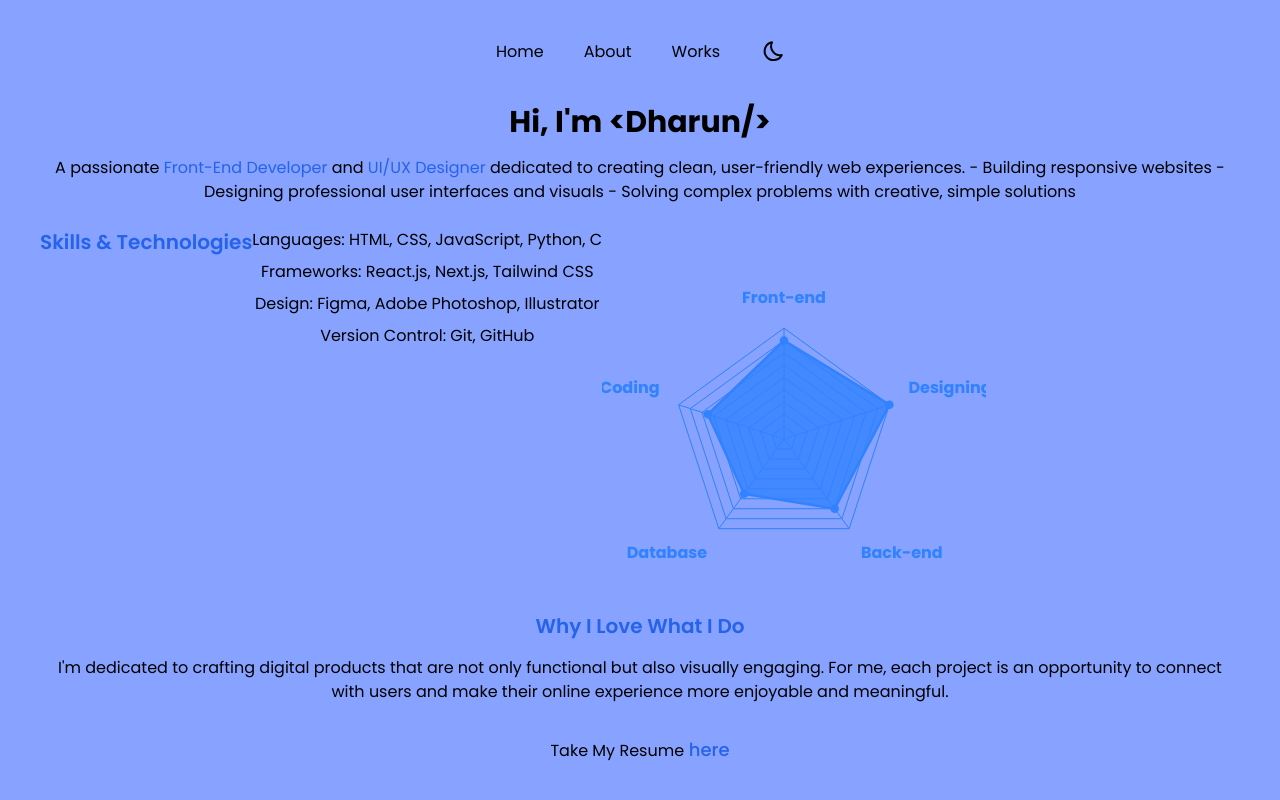
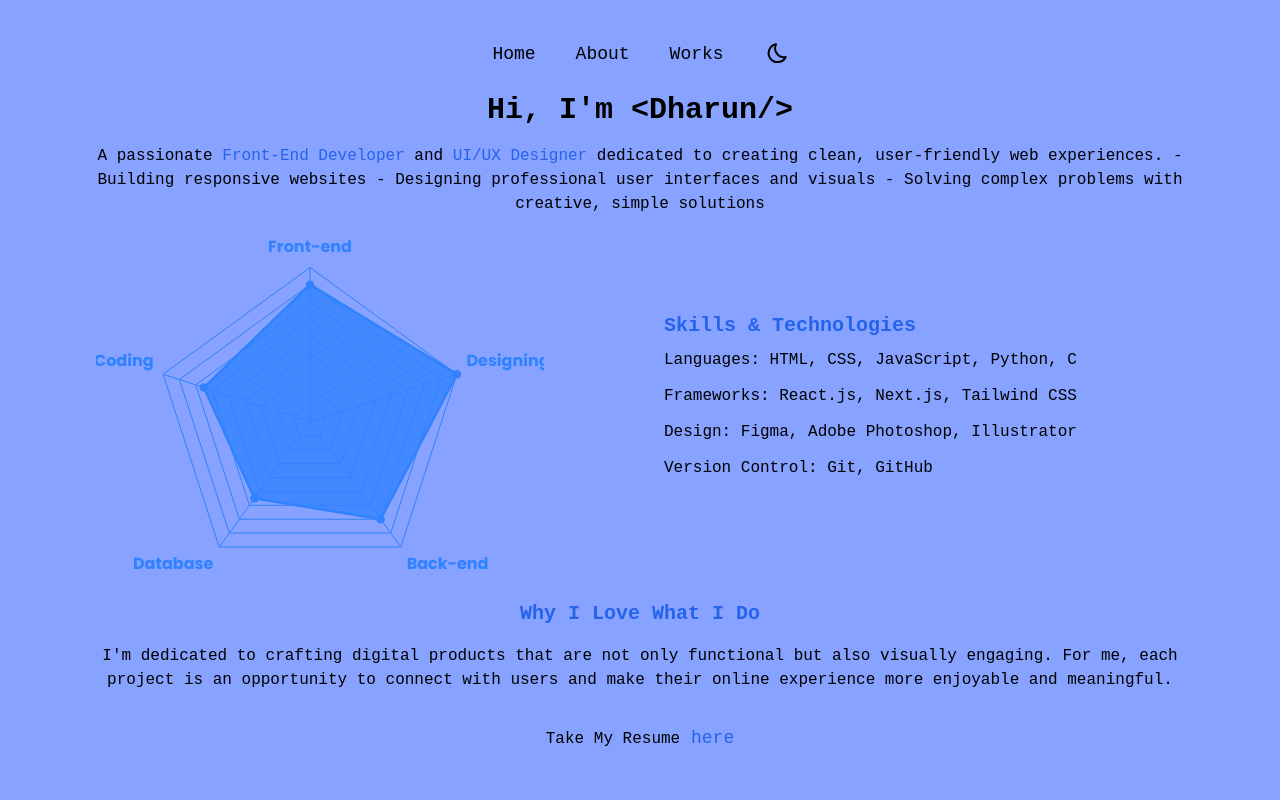
Before and after one commit to DharuNamikaze/my-portfolio, a Next.js app: page /About in a window 1280 px wide. Shown: the top 800 px of the page. Built offline with nearby package versions, Linux system fonts and the light colour scheme.

Commit message:
Chart adjusted

```diff
--- a/components/Footer.jsx
+++ b/components/Footer.jsx
@@ -3,8 +3,8 @@ import Link from 'next/link';
 
 const Footer = () => {
   return (
-    <footer className='foot p-6 text-center text-sm '>
-      <div className='links flex justify-center gap-5'>
+    <footer className="footer p-6 text-center text-sm mt-auto">
+      <div className="links flex justify-center gap-5">
         <Link href="https://github.com/DharuNamikaze" target="_blank" aria-label="GitHub">
           <svg width="24" height="24" fill="currentColor" xmlns="http://www.w3.org/2000/svg" viewBox="0 0 24 24">
             <path d="M12 .297a12 12 0 00-3.793 23.419c.6.111.82-.256.82-.571 0-.282-.011-1.03-.017-2.021-3.338.729-4.042-1.61-4.042-1.61-.546-1.387-1.333-1.756-1.333-1.756-1.09-.745.083-.73.083-.73 1.205.084 1.839 1.238 1.839 1.238 1.07 1.835 2.809 1.304 3.494.997.108-.776.42-1.304.763-1.604-2.665-.3-5.466-1.332-5.466-5.931 0-1.31.469-2.381 1.236-3.22-.123-.302-.536-1.519.117-3.165 0 0 1.008-.322 3.3 1.23a11.484 11.484 0 016.003 0c2.29-1.553 3.297-1.23 3.297-1.23.653 1.646.241 2.863.118 3.165.77.839 1.234 1.91 1.234 3.22 0 4.61-2.805 5.628-5.475 5.921.43.37.824 1.102.824 2.222 0 1.605-.015 2.896-.015 3.293 0 .317.217.687.825.571A12 12 0 0012 .297z"/>
@@ -24,7 +24,7 @@ const Footer = () => {
         </Link>
       </div>
       <br />
-      <p className='flex justify-center '>© {new Date().getFullYear()} Dharun R - Personal Portfolio. All rights Unreserved.</p>
+      <p className="flex justify-center">© {new Date().getFullYear()} Dharun R - Personal Portfolio. All rights Unreserved.</p>
     </footer>
   );
 };
--- a/components/RadarChart.jsx
+++ b/components/RadarChart.jsx
@@ -1,7 +1,13 @@
-// components/RadarChart.js
-import { useEffect, useState } from 'react';
 import { Radar } from 'react-chartjs-2';
-import { Chart as ChartJS, RadialLinearScale, PointElement, LineElement, Filler, Tooltip, Legend } from 'chart.js/auto';
+import {
+  Chart as ChartJS,
+  RadialLinearScale,
+  PointElement,
+  LineElement,
+  Filler,
+  Tooltip,
+  Legend,
+} from 'chart.js/auto';
 
 ChartJS.register(RadialLinearScale, PointElement, LineElement, Filler, Tooltip, Legend);
 
@@ -11,45 +17,55 @@ const RadarChart = () => {
     datasets: [
       {
         data: [80, 90, 70, 55, 65],
-        backgroundColor: 'rgba(49, 130, 256, 0.8)', // Light blue background with transparency
-        borderColor: 'rgba(49, 130, 256, 1)',        // Solid blue for the border
+        backgroundColor: 'rgba(49, 130, 256, 0.8)',
+        borderColor: 'rgba(49, 130, 256, 1)',
         borderWidth: 2.5,
       },
     ],
   };
 
   const options = {
-    plugins: {
-      legend: {
-        display: false, // Disables the legend entirely
+    responsive: true,
+    maintainAspectRatio: false, // Allows the chart to stretch within the container
+    layout: {
+      padding: {
+        top: -15, // Adjusts the chart’s top padding
+        bottom: -15, // Adjusts the chart’s bottom padding
       },
     },
-   scales: {
+    scales: {
       r: {
         beginAtZero: true,
-        angleLines: { color: 'rgba(49, 130, 256, 1)' },
+        angleLines: {
+          color: 'rgba(49, 130, 256, 1)',
+        },
         ticks: {
-          display: false,
+          display: false, // Hides ticks
         },
         grid: {
-          color: '#3182F8', // Light blue grid color
+          color: '#3182F8',
         },
         pointLabels: {
           font: {
-            family:'poppins',
+            family: 'Poppins',
             size: 16,
             weight: 'bold',
           },
-          color: 'rgba(49, 130, 256, 1)', // Label text color in solid blue
-          padding: 20,
+          color: 'rgba(49, 130, 256, 1)',
+          padding: 10, // Padding around point labels
         },
+      },
+    },
+    plugins: {
+      legend: {
+        display: false, // Removes unnecessary legend space
       },
     },
   };
 
   return (
-    <div className="flex justify-center items-center">
-      <div className="w-96 h-96">
+    <div className="flex justify-center">
+      <div className="w-full max-w-md h-96">
         <Radar data={data} options={options} />
       </div>
     </div>
--- a/pages/About.jsx
+++ b/pages/About.jsx
@@ -3,48 +3,60 @@ import "../styles/globals.css";
 const About = () => {
   return (
     <>
-      <section className="p-10 justify-center">
+      <section className="xs:p-6 justify-center">
         <h1 className="text-3xl font-bold text-center mb-4">
           Hi, I&apos;m {`<Dharun/>`}
         </h1>
-        <p className="mb-6 text-center">
-          A passionate <span className="text-blue-600">Front-End Developer</span>{" "}
-          and <span className=" text-blue-600">UI/UX Designer</span> dedicated to
-          creating clean, user-friendly web experiences. - Building responsive websites - Designing professional user interfaces and visuals - Solving complex problems with creative, simple solutions
+        <p className="text-center md:px-11">
+          A passionate{" "}
+          <span className="text-blue-600">Front-End Developer</span> and{" "}
+          <span className=" text-blue-600">UI/UX Designer</span> dedicated to
+          creating clean, user-friendly web experiences. - Building responsive
+          websites - Designing professional user interfaces and visuals -
+          Solving complex problems with creative, simple solutions
         </p>
+        <div className="md:flex md:space-x-8 lg:space-x-12 items-center">
+  {/* RadarChart */}
+  <div className="flex-1">
+    <RadarChart />
+  </div>
 
-        <div className="xl:flex">
-            <h2 className="text-xl font-semibold text-center text-blue-600 mb-2">
+  {/* Skills & Technologies */}
+  <div className="flex-1 mb-6 xs:text-left sm:text-left">
+    <h2 className="text-xl font-semibold text-blue-600 mb-2">
       Skills & Technologies
     </h2>
-            <ul className="space-y-2 text-center">
+    <ul className="space-y-3">
       <li>Languages: HTML, CSS, JavaScript, Python, C</li>
       <li>Frameworks: React.js, Next.js, Tailwind CSS</li>
       <li>Design: Figma, Adobe Photoshop, Illustrator</li>
       <li>Version Control: Git, GitHub</li>
     </ul>
-          <RadarChart/>
   </div>
-        <div className="">
-          <h2 className="text-xl font-semibold text-blue-600 mb-4 text-center">
+</div>
+
+        <div className="xs:text-left sm:text-center sm:">
+          <h2 className="text-xl font-semibold text-blue-600 mb-4">
             Why I Love What I Do
           </h2>
-          <p className="text-base mb-4 sm:text-center  xs:px-10 ">
-          I&apos;m dedicated to crafting digital products that are not only functional but also visually engaging.
-          For me, each project is an opportunity to connect with users and make their online experience
+          <p className="text-base mb-4 md:px-11 ">
+            I&apos;m dedicated to crafting digital products that are not only
+            functional but also visually engaging. For me, each project is an
+            opportunity to connect with users and make their online experience
             more enjoyable and meaningful.
           </p>
         </div>
-
         <div className="text-center mt-8">
-          Take My {" "}
-          Resume
+          Take My Resume
           <a
             href="../assets/Dharun-Resume.pdf"
             target="_blank"
             rel="noopener noreferrer"
             className="text-lg font-medium text-blue-600 hover:underline"
-          > here</a>
+          >
+            {" "}
+            here
+          </a>
         </div>
       </section>
     </>
--- a/src/app/page.jsx
+++ b/src/app/page.jsx
@@ -20,11 +20,11 @@ export default function Home() {
 
   return (
     <>
-      <h1 className="flex justify-center my-5 text-4xl font-extrabold">
+      <h1 className="flex justify-center mb-5 xs:text-4xl md:text-6xl lg:text-8xl xl:text-9xl font-extrabold">
         {text}
         <Cursor />
       </h1>
-      <p className=" px-8 text-center text-base md:text-lg xl:px-32 md:px-14 mb-5">
+      <p className=" px-8 items-center text-center text-base md:text-lg xl:px-32 md:px-14 mb-5">
         I&apos;m a front-end developer with a keen eye for design and a passion for creating intuitive, user-focused digital experiences.
         Skilled in React, Tailwind CSS, and Next.js.
         With a foundation in UI/UX design, I bring visual storytelling to life through tools like Adobe Photoshop, Illustrator, and Canva.
--- a/styles/globals.css
+++ b/styles/globals.css
@@ -3,7 +3,7 @@
 @tailwind utilities;
 
 body {
-  font-family: 'Poppins', sans-serif;
+  font-family: 'JetBrains Mono', monospace;
 }
 
 :root{
--- a/tailwind.config.js
+++ b/tailwind.config.js
@@ -5,6 +5,24 @@ module.exports = {
     './src/app/**/*.{js,ts,jsx,tsx}'
   ],
   theme: {
+    screens: {
+      'xs': '480px',
+      // => media (minwidth: 480px)
+
+      'sm': '640px',
+      // => @media (min-width: 640px) { ... }
+
+      'md': '768px',
+      // => @media (min-width: 768px) { ... }
+
+      'lg': '1024px',
+      // => @media (min-width: 1024px) { ... }
+
+      'xl': '1280px',
+      // => @media (min-width: 1280px) { ... }
+
+      '2xl': '1536px',
+    },
     extend: {
       colors: {
         background: "var(--background)",
```
Also changed, not shown: components/ProjectCards.jsx (+14 -5 lines), 1 other file (tests, documents, lock files or other folders). Lines whose indentation alone changed are shown as unchanged.
